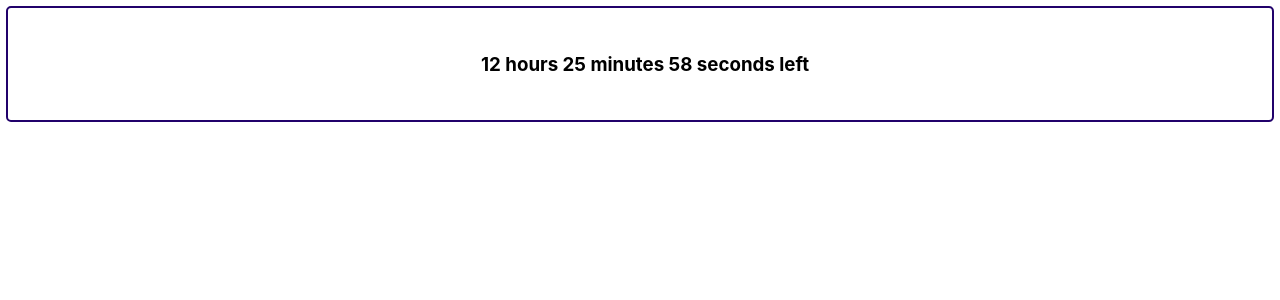
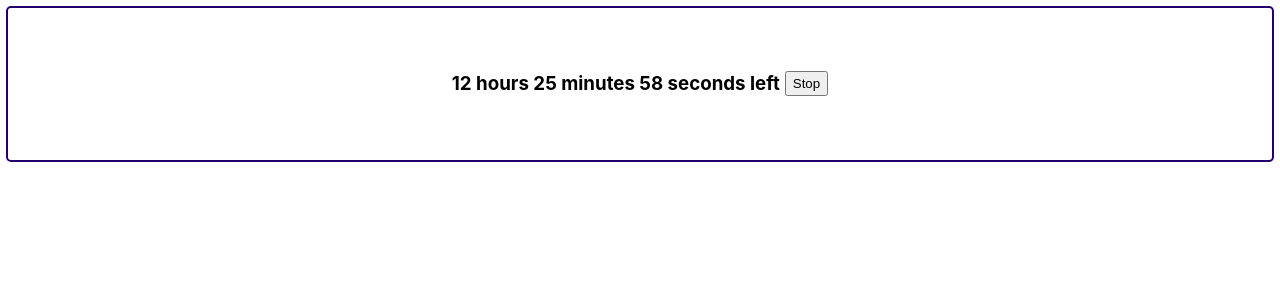
Before and after one commit to szabkriss/CountDown-ReactJs, a React (Create React App) app: page / in a window 1280 px wide. Both pictures are taken after a click on the button "Start!". Shown: the top 300 px of the page. Built offline with nearby package versions, Linux system fonts and the light colour scheme.

Commit message:
stop button added to countdown page

```diff
--- a/src/App.css
+++ b/src/App.css
@@ -1,4 +1,5 @@
 .App {
+height: 100px;
 display: flex;
 flex-direction: row;
 flex-wrap: nowrap;
@@ -11,8 +12,20 @@ padding: 2vw 0;
 margin: 0.5vw
 }
 
-.Countdown{
-  margin-left: 10px;
+.Countdown button {
+  margin-left: 5px;
+  height: 25px;
+}
+
+.Countdown {
+  align-items: center;
+  justify-content: center;
+  align-content: stretch;
+}
+
+.InputPage * {
+margin-left: 5px;
+height: 25px;
 }
 
 .App-logo {
--- a/src/App.js
+++ b/src/App.js
@@ -11,16 +11,21 @@ function App() {
   return (
     <div className="App">
 
-          <div className="InputPage" style = {{ display: timerStarted ? "none" : "block" }}>
+          <div
+          className="InputPage"
+          style = {{ display: timerStarted ? "none" : "block" }}
+          >
               <InputPage
-
                 setTimerStarted={setTimerStarted}
                 setSecondsLeft={setSecondsLeft}
                 setOccation={setOccation}
               />
           </div>
 
-          <div className="Countdown" style = {{ display: timerStarted ? "block" : "none" }}>
+          <div
+          className="Countdown"
+          style = {{ display: timerStarted ? "flex" : "none" }}
+          >
               <CountDown
                 secondsLeft={secondsLeft}
                 setSecondsLeft={setSecondsLeft}
--- a/src/components/CountDown.js
+++ b/src/components/CountDown.js
@@ -47,6 +47,11 @@ function CountDown (props) {
     return (
         <>
             {showRemainingTime()}
+            <button
+            onClick={() => setTimerStarted(false)}
+            >
+            Stop
+            </button>
         </>
     )
 }
```
